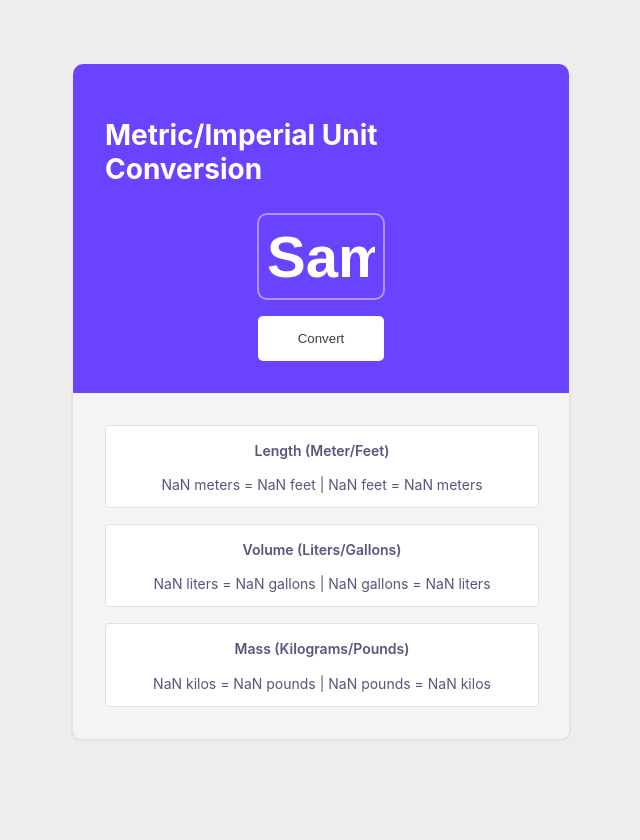
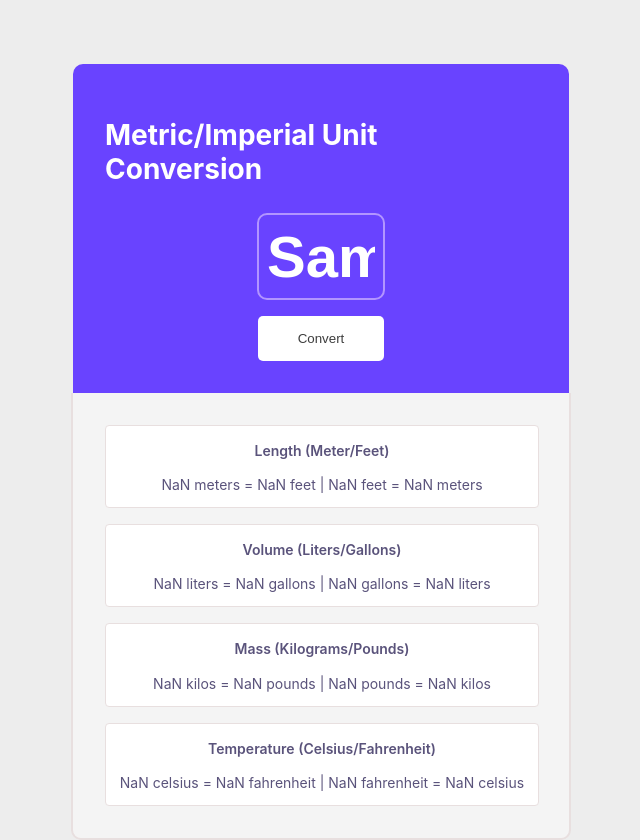
Before and after one commit to DeepCodeRz/MerticMaster, a plain HTML site: page index.html in a window 1280 px wide. Both pictures are taken after typing "Sample" into the empty fields and a click on the button "Convert". Shown: the whole page, without its empty margins (319-959 px from the left). Before the commit the page ends 800 px from the top, so only its background shows below. Drawn offline with Linux system fonts and the light colour scheme.

Commit message:
new measurement update
Temperature measurement adde; Celsius/Fahrenheit

```diff
--- a/index.html
+++ b/index.html
@@ -24,6 +24,10 @@
             <h3>Mass (Kilograms/Pounds)</h3>
             <p class="output"></p>
         </div>
+        <div class="outputCard">
+            <h3>Temperature (Celsius/Fahrenheit)</h3>
+            <p class="output"></p>
+        </div>
     </div>
     <script src="index.js"></script>
 </body>
--- a/index.js
+++ b/index.js
@@ -5,6 +5,8 @@ class Measure {
 
     calculateMulti = (value = 0) => Math.round((this.quantity * value) * 1000) / 1000;
     calculateDivide = (value = 0) => Math.round((this.quantity / value) * 1000) / 1000;
+    calculateFahrenheit = () => Math.round((this.quantity * 1.8) + 32);
+    calculateCelsius = () => Math.round((this.quantity - 32) / 1.8);
 }
 
 const convertBtn = document.getElementById("convertBtn");
@@ -20,11 +22,15 @@ convertBtn.addEventListener("click", () => {
         results.push(measure.calculateDivide(value))
     }
 
+    results.push(measure.calculateFahrenheit())
+    results.push(measure.calculateCelsius())
+
     const outputs = document.getElementsByClassName("output");
-    const [feet, meter, gallon, liter, pound, kilo] = results
-    const [length, volume, mass] = outputs
+    const [feet, meter, gallon, liter, pound, kilo, fahrenheit, celsius] = results
+    const [length, volume, mass, temperature] = outputs
 
     length.innerText = `${measure.quantity} meters = ${feet} feet | ${measure.quantity} feet = ${meter} meters`;
     volume.innerText = `${measure.quantity} liters = ${gallon} gallons | ${measure.quantity} gallons = ${liter} liters`;
-    mass.innerText = `${measure.quantity} kilos = ${pound} pounds | ${measure.quantity} pounds = ${kilo} kilos`;
+    mass.innerText = `${measure.quantity} kilos = ${pound} pounds | ${measure.quantity} pounds = ${kilo} kilos`
+    temperature.innerText = `${measure.quantity} celsius = ${fahrenheit} fahrenheit | ${measure.quantity} fahrenheit = ${celsius} celsius`;
 })
```
